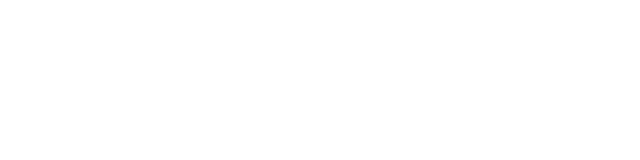
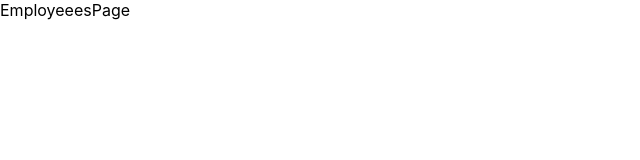
Before and after one commit to ghaithdiab/ghaithdiab_14_17032022, a React (Create React App) app: page /Employees in a window 1280 px wide. Shown: the top 160 px of the page, without its empty margins (0-640 px from the left). Built offline with nearby package versions, Linux system fonts and the light colour scheme.

Commit message:
Route of project

```diff
--- a/package.json
+++ b/package.json
@@ -8,6 +8,7 @@
     "@testing-library/user-event": "^13.5.0",
     "react": "^17.0.2",
     "react-dom": "^17.0.2",
+    "react-router-dom": "^6.2.2",
     "react-scripts": "5.0.0",
     "web-vitals": "^2.1.4"
   },
--- a/src/App.js
+++ b/src/App.js
@@ -1,5 +1,17 @@
+import { BrowserRouter, Route, Routes } from "react-router-dom"
+import HomePage from "./Pages/HomePage/HomePage"
+import EmployeesPage from "./Pages/EmployeesPage/EmployeeesPage"
+import ErrorPage from "./Pages/Error/ErrorPage"
 function App() {
-  return <div className="App"></div>
+  return <div className="App">
+    <BrowserRouter>
+      <Routes>
+        <Route path="/" element={<HomePage/>}></Route>
+        <Route path="/Employees" element={<EmployeesPage/>}></Route>
+        <Route path="/*" element={<ErrorPage/>}></Route>
+      </Routes>
+    </BrowserRouter>
+  </div>
 }
 
 export default App
--- a/src/Pages/EmployeesPage/EmployeeesPage.js
+++ b/src/Pages/EmployeesPage/EmployeeesPage.js
@@ -0,0 +1,9 @@
+import React from 'react'
+
+const EmployeeesPage = () => {
+  return (
+    <div>EmployeeesPage</div>
+  )
+}
+
+export default EmployeeesPage
--- /dev/null
+++ b/src/Pages/Error/ErrorPage.js
@@ -0,0 +1,9 @@
+import React from 'react'
+
+const ErrorPage = () => {
+  return (
+    <div>ErrorPage</div>
+  )
+}
+
+export default ErrorPage
--- a/src/Pages/HomePage/HomePage.js
+++ b/src/Pages/HomePage/HomePage.js
@@ -2,7 +2,11 @@ import React from 'react'
 
 const HomePage = () => {
   return (
-    <div>HomePage</div>
+    <div className='background'>
+      <div className='form'>
+
+      </div>
+    </div>
   )
 }
 
```
Also changed, not shown: 1 other file (tests, documents, lock files or other folders).
